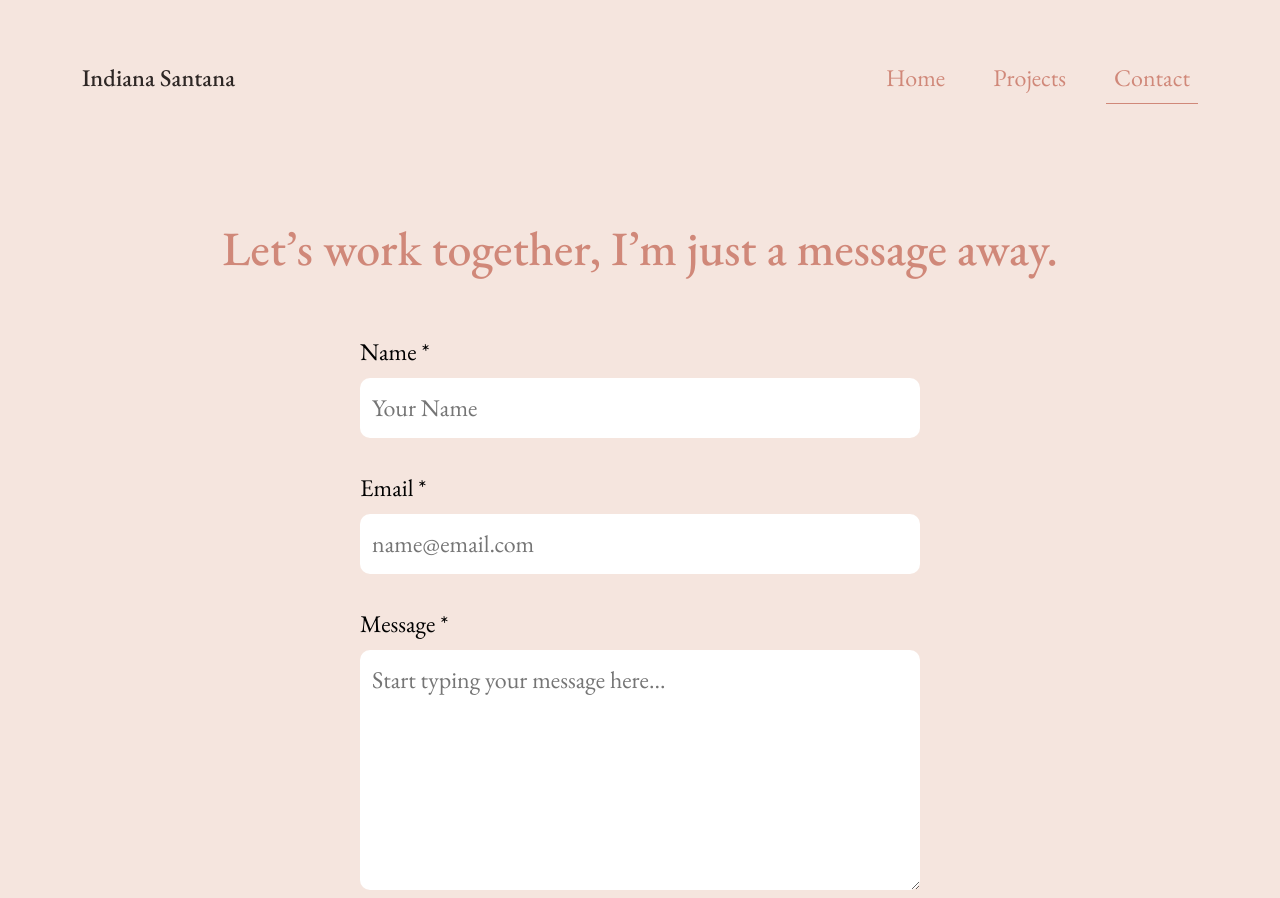
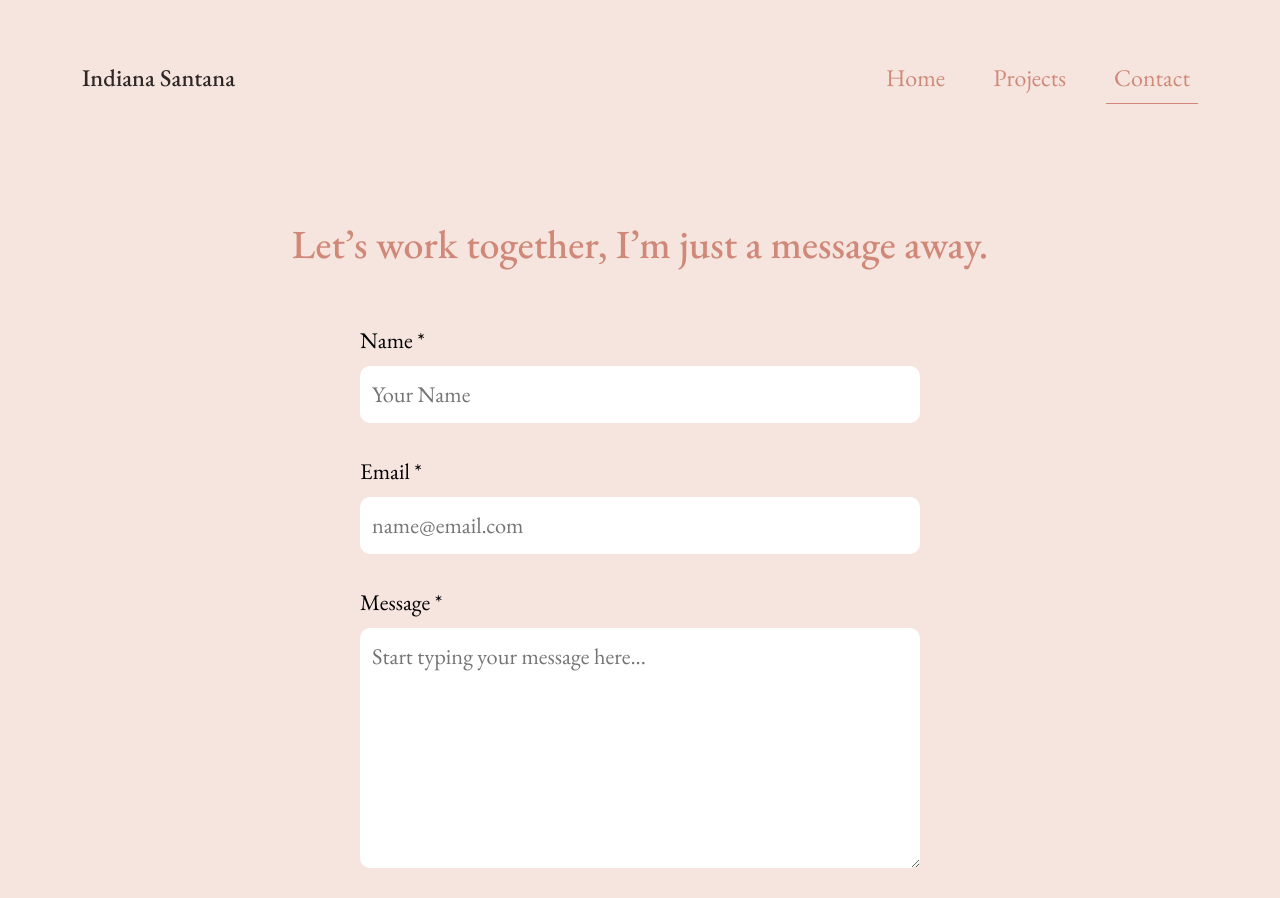
Before and after one commit to IndianaSantana1/marketing-portfolio, a React (Create React App) app: page /contact in a window 1280 px wide. Shown: the top 898 px of the page. Built offline with nearby package versions, Linux system fonts and the light colour scheme.

Commit message:
update contact page

```diff
--- a/src/pages/styles/Contact.css
+++ b/src/pages/styles/Contact.css
@@ -1,10 +1,8 @@
 .contact-section {
   background-color: #f5e5de;
   color: black !important;
-  padding: 4rem !important;
 }
 .contact-section h1 {
-  font-size: 3rem;
   color: #d08879 !important;
 }
 .contact-section textarea {
@@ -14,7 +12,7 @@
   padding-top: 3rem;
   margin: auto;
   max-width: 35rem;
-  font-size: 1.5rem;
+  font-size: calc(1rem + 0.5vw) !important;
 }
 .contact-form {
   display: flex;
@@ -34,11 +32,11 @@ textarea {
   border-radius: 10px;
 }
 .contact-btn {
-  width: 15rem;
+  max-width: 15rem;
   border: none;
   color: white;
   border-radius: 999999px;
-  font-size: 1.25rem !important;
+  font-size: calc(1rem + 0.5vw) !important;
   letter-spacing: 0.75px;
   font-weight: bold;
   text-transform: uppercase;
```
